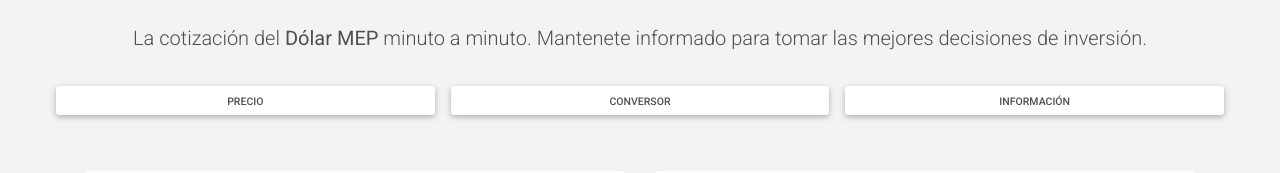
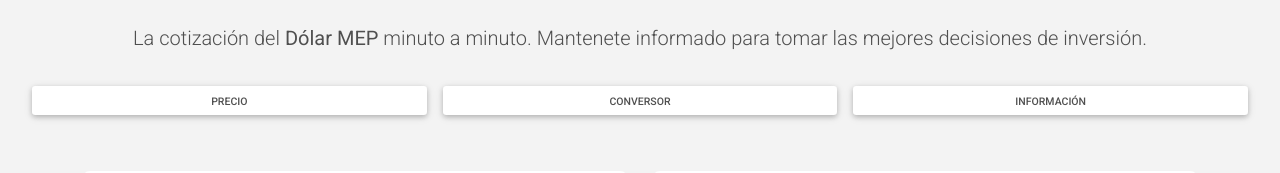
Before and after one commit to ramiro-l/DolarWeb, a React (Create React App) app: page /#/mep in a window 1280 px wide. Shown: the part 247-420 px from the top of the page. Built offline with nearby package versions, Linux system fonts and the light colour scheme; no server answers.

Commit message:
Add files via upload

```diff
--- a/src/Dolar.js
+++ b/src/Dolar.js
@@ -71,7 +71,7 @@ export default function Dolar(params) {
                     La cotización del<b> Dólar {params.tipo}</b> minuto a minuto. Mantenete informado para tomar las mejores decisiones de inversión.
                 </p>
             </div>
-            <div className='row p-5 pt-0 pb-0 m-0' id="buttonsLiks" style={{ width: '100vw', zIndex: '1' }}>
+            <div className='row p-4 pt-0 pb-0 m-0' id="buttonsLiks" style={{ width: '100vw', zIndex: '1' }}>
                 <button className='m-2 mt-3 col text-center text-body btn btn-ligh btn-sm bg-white' onClick={() => moverse('precio')}><small>PRECIO</small></button>
                 <button className='m-2 mt-3 col text-center text-body btn btn-ligh btn-sm bg-white' onClick={() => moverse('conversor')}><small>CONVERSOR</small></button>
                 <button className='m-2 mt-3 col text-center text-body btn btn-ligh btn-sm bg-white' onClick={() => moverse('info')}><small>INFORMACIÓN</small></button>
```
Also changed, not shown: src/Cards.js (line endings or trailing spaces), src/Conversor.js (line endings or trailing spaces), src/Home.js (line endings or trailing spaces), src/Info.js (line endings or trailing spaces), src/NavBar.js (line endings or trailing spaces), src/Precio.js (line endings or trailing spaces).
